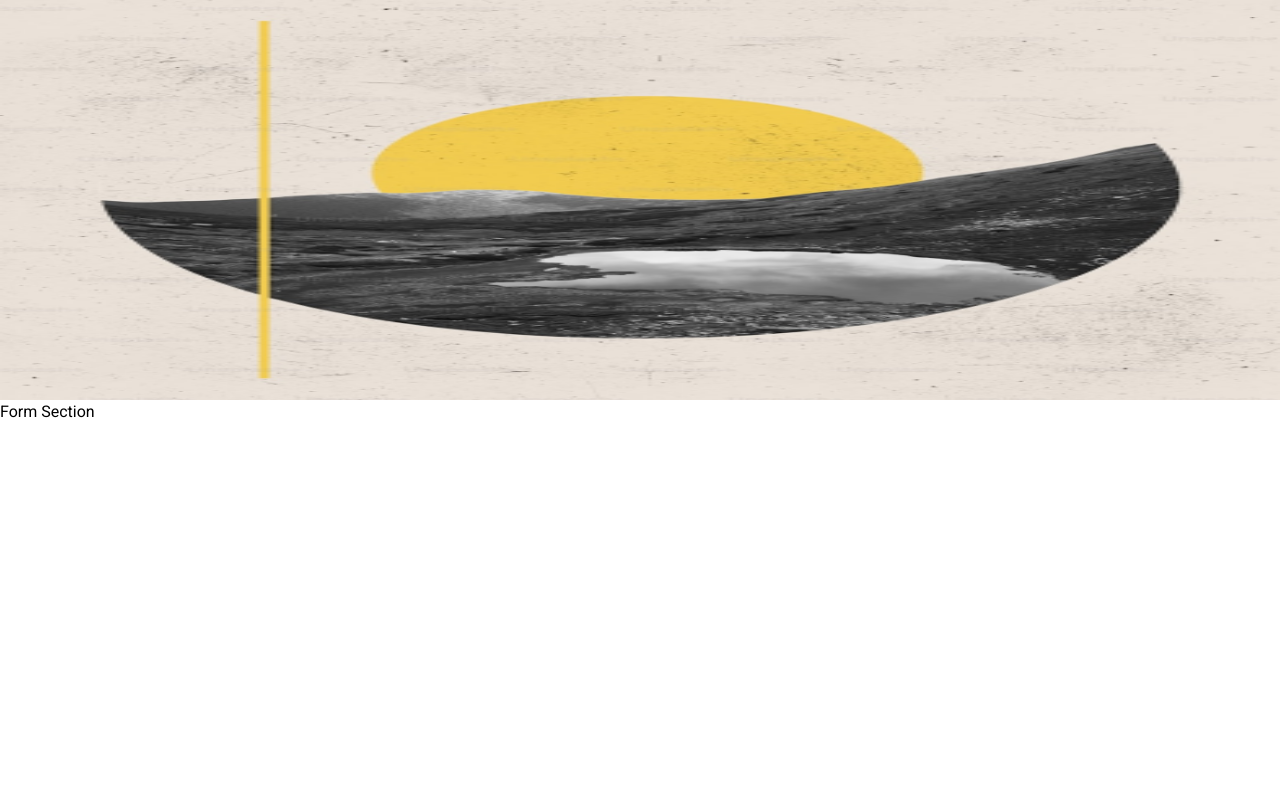
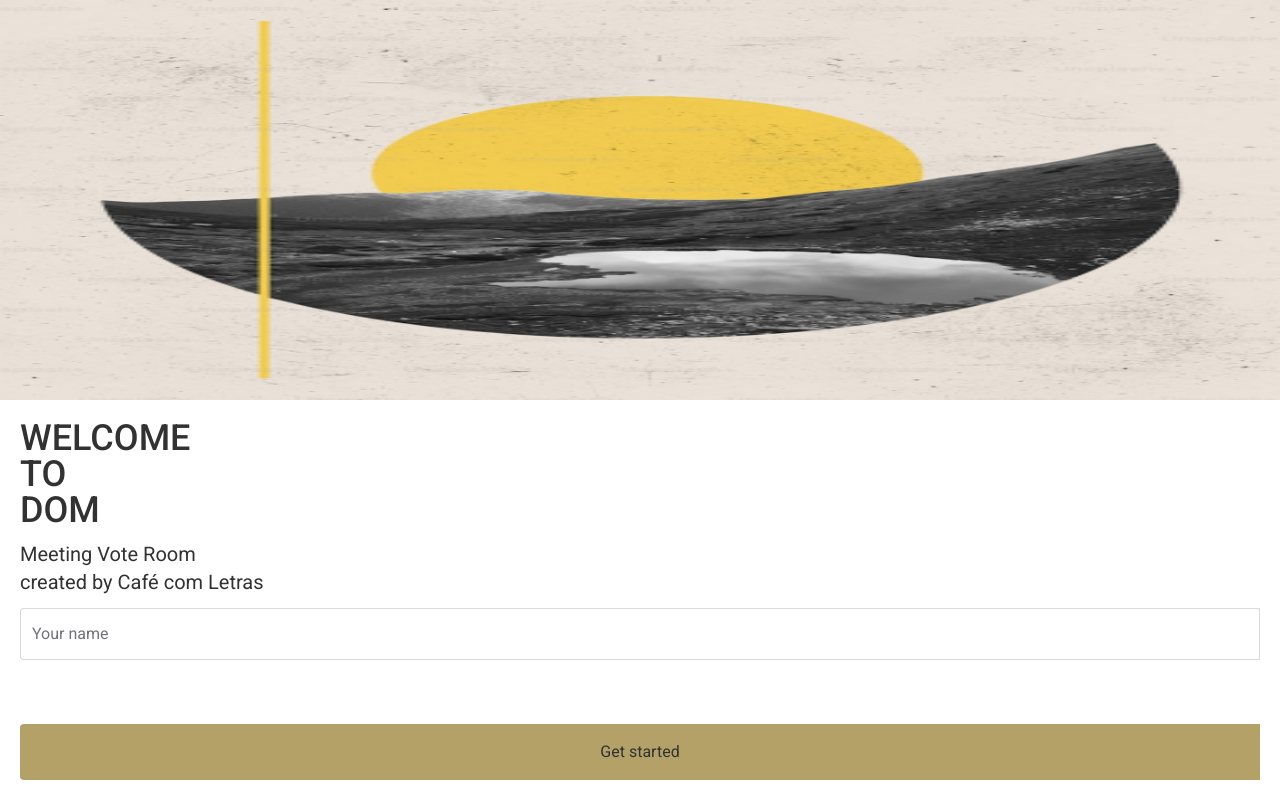
Before and after one commit to carolinaparisi/dom-app, a Next.js app: page / in a window 1280 px wide. Built offline with nearby package versions, Linux system fonts and the light colour scheme.

Commit message:
feat: create MainSection and Button components

```diff
--- /dev/null
+++ b/src/app/components/Button.tsx
@@ -0,0 +1,11 @@
+interface ButtonProps {
+	text: string;
+}
+
+export default function Button({ text }: ButtonProps) {
+	return (
+		<button className="flex align-center justify-center bg-olive w-full rounded-s py-4 text-black">
+			{text}
+		</button>
+	);
+}
--- /dev/null
+++ b/src/app/components/MainSection.tsx
@@ -0,0 +1,22 @@
+export default function MainSection() {
+	return (
+		<div className="flex flex-col gap-3 text-black leading-tight">
+			<div className="font-medium text-4xl leading-none">
+				<div>WELCOME</div>
+				<div>TO</div>
+				<div>DOM</div>
+			</div>
+			<div className="text-xl">
+				<div>Meeting Vote Room</div>
+				<div>created by Café com Letras</div>
+			</div>
+			<input
+				id="name"
+				name="name"
+				type="text"
+				placeholder="Your name"
+				className="block w-full rounded-s border-0 py-4 pl-3 pr-20 text-gray-900 ring-1 ring-inset ring-gray_soft placeholder:text-gray focus:ring-2 focus:ring-inset focus:ring-indigo-600"
+			/>
+		</div>
+	);
+}
--- a/src/app/layout.tsx
+++ b/src/app/layout.tsx
@@ -2,7 +2,7 @@ import type { Metadata } from "next";
 import { Roboto } from "next/font/google";
 import "./globals.css";
 
-const roboto = Roboto({ subsets: ["latin"], weight: ["400", "700"] });
+const roboto = Roboto({ subsets: ["latin"], weight: ["400", "500", "700"] });
 
 export const metadata: Metadata = {
 	title: "DOM",
--- a/src/app/page.tsx
+++ b/src/app/page.tsx
@@ -1,13 +1,18 @@
 import Image from "next/image";
 import background from "../../public/assets/background.png";
+import MainSection from "./components/MainSection";
+import Button from "./components/Button";
 
 export default function Home() {
 	return (
 		<div className="h-screen">
-			<div className="bg-red-200 h-1/2 relative">
+			<div className=" h-1/2 relative">
 				<Image alt="" src={background} fill />
 			</div>
-			<div className="bg-blue-200 h-1/2 font-normal">Form Section</div>
+			<div className="flex flex-col justify-between p-5 h-1/2 font-normal">
+				<MainSection />
+				<Button text={"Get started"} />
+			</div>
 		</div>
 	);
 }
--- a/tailwind.config.ts
+++ b/tailwind.config.ts
@@ -15,10 +15,11 @@ const config: Config = {
 			},
 		},
 		colors: {
-			gray: "#323232",
+			black: "#323232",
 			white: "#FFFFFF",
 			olive: "#B3A168",
-			black: "#212529",
+			gray: "#71717A",
+			gray_soft: "#D9D9D9",
 		},
 	},
 	plugins: [],
```
